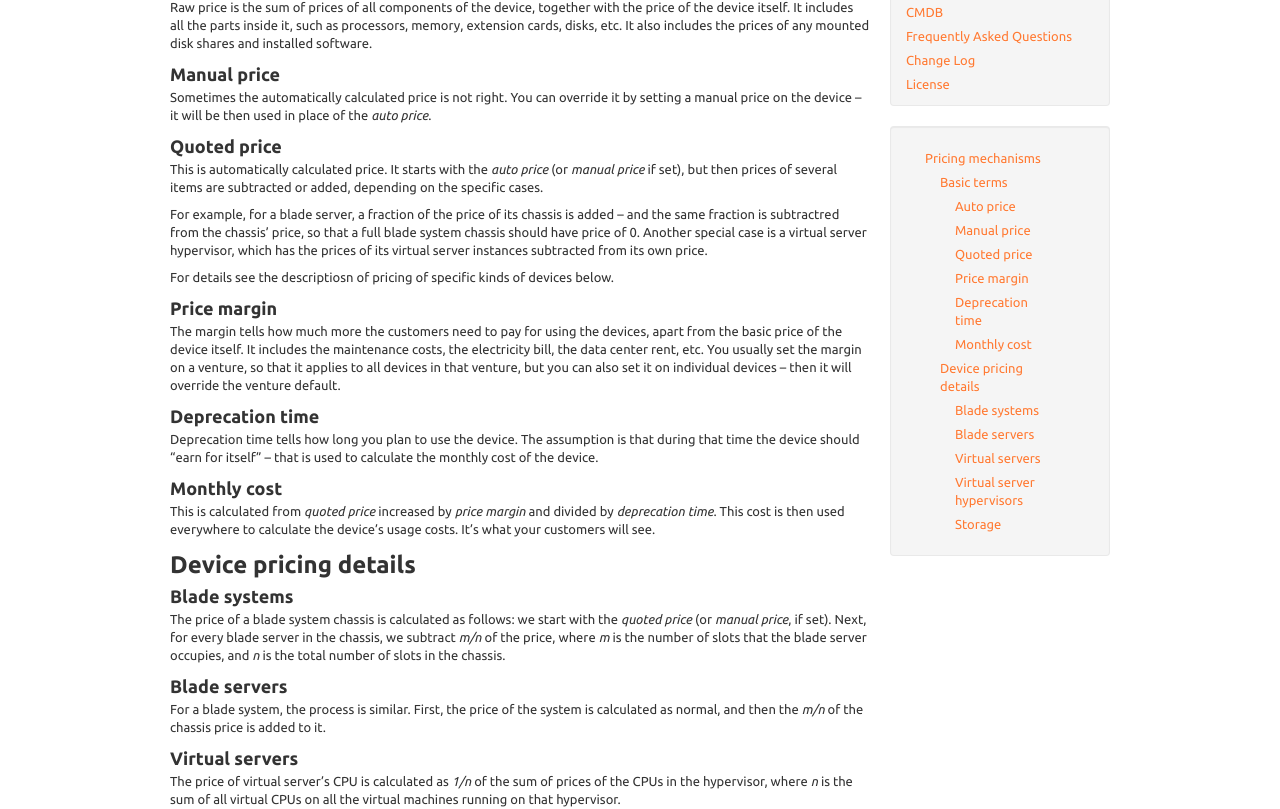
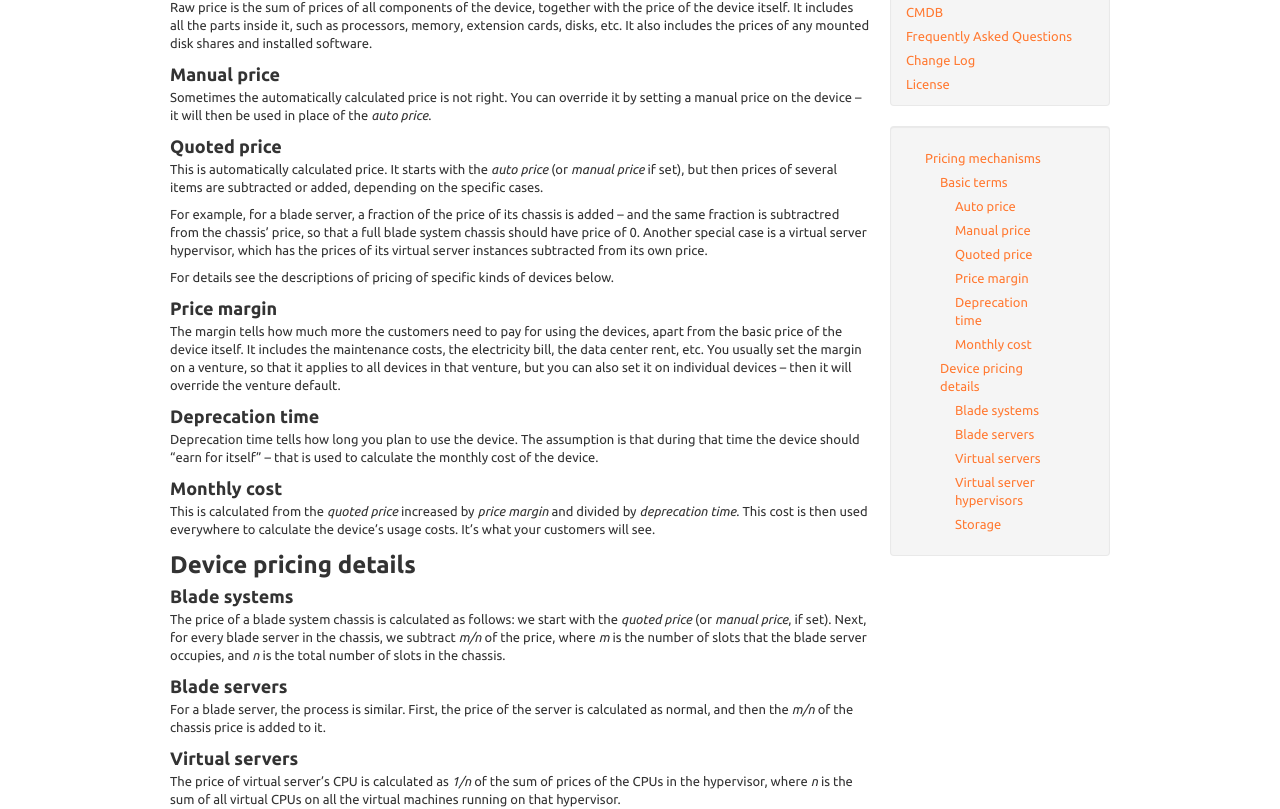
Before and after one commit to allegro/ralph, a Sphinx documentation site: the page built from doc/pricing.rst, in a window 1280 px wide and 1400 px high. Shown: the part 262-1071 px from the top of the window. Built offline with Sphinx 7.4.7, drawn with Linux system fonts in a browser that asks for light colours.

Commit message:
Minor doc fixes

```diff
--- a/doc/browser.rst
+++ b/doc/browser.rst
@@ -1,8 +1,9 @@
 The device browser
 ==================
 
-The main feature of the Ralph web interface is browsing your discovered devices.
-Depending on your needs and permissions, you can browse them in five ways:
+The main feature of the Ralph web interface is the browser for your discovered
+devices. Depending on your needs and permissions, you can browse them
+in five ways:
 
 * The "racks" browser lets you see the physical organisation of your
   datacenter, indicating where every device is located.
--- a/doc/catalog.rst
+++ b/doc/catalog.rst
@@ -1,7 +1,7 @@
 Catalog of prices
 =================
 
-In order to be able to calculate costs and prices of devices, Ralph needs to
+In order to be able to calculate the costs and prices of devices, Ralph needs to
 have a database of different device and component models together with their
 purchase prices. That catalog is accessible to everyone who have the permission
 to edit financial data, and it can be reached via the "Catalog" main menu
--- a/doc/pricing.rst
+++ b/doc/pricing.rst
@@ -20,7 +20,7 @@
 ---------------------
 
 Sometimes the automatically calculated price is not right. You can override it
-by setting a manual price on the device -- it will be then used in place of
+by setting a manual price on the device -- it will then be used in place of
 the *auto price*.
 
 :index:`Quoted price`
@@ -36,7 +36,7 @@
 virtual server hypervisor, which has the prices of its virtual server instances
 subtracted from its own price.
 
-For details see the descriptiosn of pricing of specific kinds of devices below.
+For details see the descriptions of pricing of specific kinds of devices below.
 
 :index:`Price margin`
 ---------------------
@@ -58,7 +58,7 @@
 :index:`Monthly cost`
 ---------------------
 
-This is calculated from *quoted price* increased by *price margin* and divided
+This is calculated from the *quoted price* increased by *price margin* and divided
 by *deprecation time*. This :index:`cost` is then used everywhere to calculate
 the device's usage costs. It's what your customers will see.
 
@@ -77,7 +77,7 @@
 :index:`Blade servers`
 ----------------------
 
-For a blade system, the process is similar. First, the price of the system is
+For a blade server, the process is similar. First, the price of the server is
 calculated as normal, and then the *m/n* of the chassis price is added to it.
 
 
```
Also changed, not shown: other parts of doc/browser.rst (+1 -1 lines).
